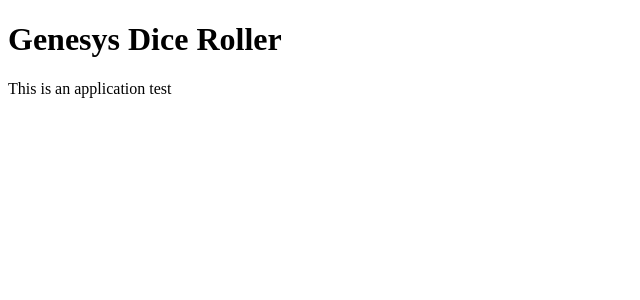
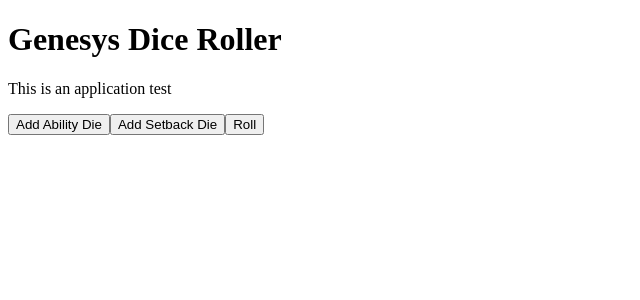
Before and after one commit to D1SoveR/genesys-dice-roller, a React app: page / in a window 1280 px wide. Shown: the top 300 px of the page, without its empty margins (0-640 px from the left). Built offline with nearby package versions, Linux system fonts and the light colour scheme.

Commit message:
Basic implementation of the interface and rolling mechanics.

```diff
--- a/package.json
+++ b/package.json
@@ -15,13 +15,15 @@
     }
   ],
   "scripts": {
-    "build": "NODE_ENV=\"development\" webpack --config webpack.config.js",
+    "build": "NODE_ENV=\"production\" webpack --config webpack.config.js",
     "clean": "rm -rf dist/"
   },
   "devDependencies": {
+    "@types/lodash-es": "^4.17.3",
     "@types/react": "^16.9.19",
     "@types/react-dom": "^16.9.5",
     "html-webpack-plugin": "^3.2.0",
+    "lodash-es": "^4.17.15",
     "ts-loader": "^6.2.1",
     "typescript": "^3.7.5",
     "webpack": "^4.41.5",
--- a/src/index.tsx
+++ b/src/index.tsx
@@ -1,8 +1,14 @@
 import * as React from "react";
 import * as ReactDOM from "react-dom";
 
+import DiceArea from "src/view/dicearea";
+
 class App extends React.Component {
-    render() { return [<h1>Genesys Dice Roller</h1>, <p>This is an application test</p>]; }
+    render() { return [
+        <h1>Genesys Dice Roller</h1>,
+        <p>This is an application test</p>,
+        <DiceArea/>
+    ]; }
 }
 
 ReactDOM.render(<App/>, document.getElementById("app"));
--- /dev/null
+++ b/src/model/dice.ts
@@ -0,0 +1,121 @@
+import Symbols from "src/model/symbols";
+
+/**
+ * Type used to describe all allowed dice roll results.
+ */
+export type AcceptedResults = Symbols[] | number;
+
+/**
+ * Base class for models representing all dice used in the app.
+ * Shouldn't be used on its own, but creates base for all other dice.
+ */
+export abstract class Die<ResultType extends AcceptedResults> {
+
+    /**
+     * Indicates what the result of the last roll was.
+     * If null, the die has not been rolled yet, else it's
+     * the contents of the resulting side.
+     */
+    currentResult: ResultType | null = null;
+
+    /**
+     * Rolls the die, selecting random result from the possible ones,
+     * assigns it to current result and returns it.
+     */
+    abstract roll(): ResultType;
+
+}
+
+/**
+ * Base class for models representing all the Genesys dice.
+ * Primary set of dice in the system, excluding the percentile die
+ * used in some combat situations.
+ */
+export abstract class GenesysDie extends Die<Symbols[]> {
+
+    /**
+     * List of all possible results that can come up on the die.
+     * Each side is represented separately, so if two sides are
+     * the same, they will be listed twice here.
+     */
+    abstract readonly possibleResults: Symbols[][];
+
+    /**
+     * Rolls the die, selecting random result from the possible ones,
+     * assigns it to current result and returns it.
+     */
+    roll(): Symbols[] {
+        console.log("Rolling for ", this);
+        this.currentResult = this.possibleResults[Math.floor(Math.random() * this.possibleResults.length)];
+        return this.currentResult;
+    }
+
+}
+
+/**
+ * Model for the base positive die, the green eight-sided one.
+ */
+export class AbilityDie extends GenesysDie {
+    possibleResults = [
+        [],
+        [Symbols.SUCCESS],
+        [Symbols.SUCCESS],
+        [Symbols.ADVANTAGE],
+        [Symbols.ADVANTAGE],
+        [Symbols.SUCCESS, Symbols.SUCCESS],
+        [Symbols.SUCCESS, Symbols.ADVANTAGE],
+        [Symbols.ADVANTAGE, Symbols.ADVANTAGE]
+    ]
+}
+
+/**
+ * Model for the upgraded positive die, the yellow twelve-sided one.
+ */
+export class ProficiencyDie extends GenesysDie {
+    possibleResults: []
+}
+
+/**
+ * Model for the circumstantial positive die, the blue six-sided one.
+ */
+export class BoostDie extends GenesysDie {
+    possibleResults: []
+}
+
+/**
+ * Model for the base negative die, the purple eight-sided one.
+ */
+export class DifficultyDie extends GenesysDie {
+    possibleResults: []
+}
+
+/**
+ * Model for the upgraded negative die, the red twelve-sided one.
+ */
+export class ChallengeDie extends GenesysDie {
+    possibleResults: []
+}
+
+/**
+ * Model for the circumstantial negative die, the black six-sided one.
+ */
+export class SetbackDie extends GenesysDie {
+    possibleResults = [
+        [],
+        [],
+        [Symbols.THREAT],
+        [Symbols.THREAT],
+        [Symbols.FAILURE],
+        [Symbols.FAILURE]
+    ]
+}
+
+/**
+ * Model for the percentile die, used to generate numerical result
+ * between 1 and 100. Used to establish critical results in combat.
+ */
+export class PercentileDie extends Die<number> {
+    roll() {
+        return Math.ceil(Math.random() * 100);
+    }
+}
--- /dev/null
+++ b/src/model/symbols.ts
@@ -0,0 +1,13 @@
+/**
+ * List of all possible symbols occurring on Genesys dice,
+ * used for reference throughout the codebase.
+ */
+const enum Symbols {
+    SUCCESS = "✔️",
+    FAILURE = "❌",
+    ADVANTAGE = "👍",
+    THREAT = "👎",
+    TRIUMPH = "😁",
+    DESPAIR = "😨"
+};
+export default Symbols;
--- /dev/null
+++ b/src/view/dicearea.tsx
@@ -0,0 +1,54 @@
+import * as React from "react";
+import { startCase } from "lodash-es";
+
+import { AcceptedResults, Die, AbilityDie, SetbackDie } from "src/model/dice";
+
+export default class DiceArea extends React.Component<any, { dice: Die<AcceptedResults>[], results: AcceptedResults[] }> {
+
+    constructor(props: any) {
+        super(props);
+        this.state = { dice: [], results: [] };
+    }
+
+    addAbilityDie() {
+        const { dice, results } = this.state;
+        this.setState({
+            dice: dice.concat([new AbilityDie()]),
+            results
+        });
+    }
+
+    addSetbackDie() {
+        const { dice, results } = this.state;
+        this.setState({
+            dice: dice.concat([new SetbackDie()]),
+            results
+        });
+    }
+
+    roll() {
+        const { dice } = this.state;
+        this.setState({
+            dice,
+            results: dice.map(die => die.roll())
+        });
+    }
+
+    render() {
+
+        const actionButtons = ["addAbilityDie", "addSetbackDie", "roll"].map((methodName: keyof DiceArea) => {
+            return <button onClick={() => this[methodName]()}>{startCase(methodName)}</button>
+        });
+        const diceNames = this.state.dice.map(die => <th>{startCase(die.constructor.name)}</th>);
+        const diceResults = this.state.results.map(result => <td>{(typeof result === "number") ? result + "" : result.join(" ")}</td>);
+
+        return <div className="dice-area">
+            <table>
+                <thead><tr>{diceNames}</tr></thead>
+                <tbody><tr>{diceResults}</tr></tbody>
+            </table>
+            <div className="actions">{actionButtons}</div>
+        </div>;
+    }
+
+}
--- a/webpack.config.js
+++ b/webpack.config.js
@@ -71,6 +71,7 @@
     },
     resolve: {
         extensions: [ '.tsx', '.ts', '.js' ],
+        modules: [resolve(__dirname), resolve(__dirname, "node_modules")]
     },
     externals: {
         "react": "React",
@@ -78,5 +79,11 @@
     },
     plugins: [].concat(htmlPlugins),
 
+    optimization: {
+        providedExports: true,
+        usedExports: true,
+        sideEffects: true
+    },
+
     devtool: isProduction ? false : "inline-source-map"
 };
```
Also changed, not shown: assets/index.ejs, 1 other file (tests, documents, lock files or other folders).
